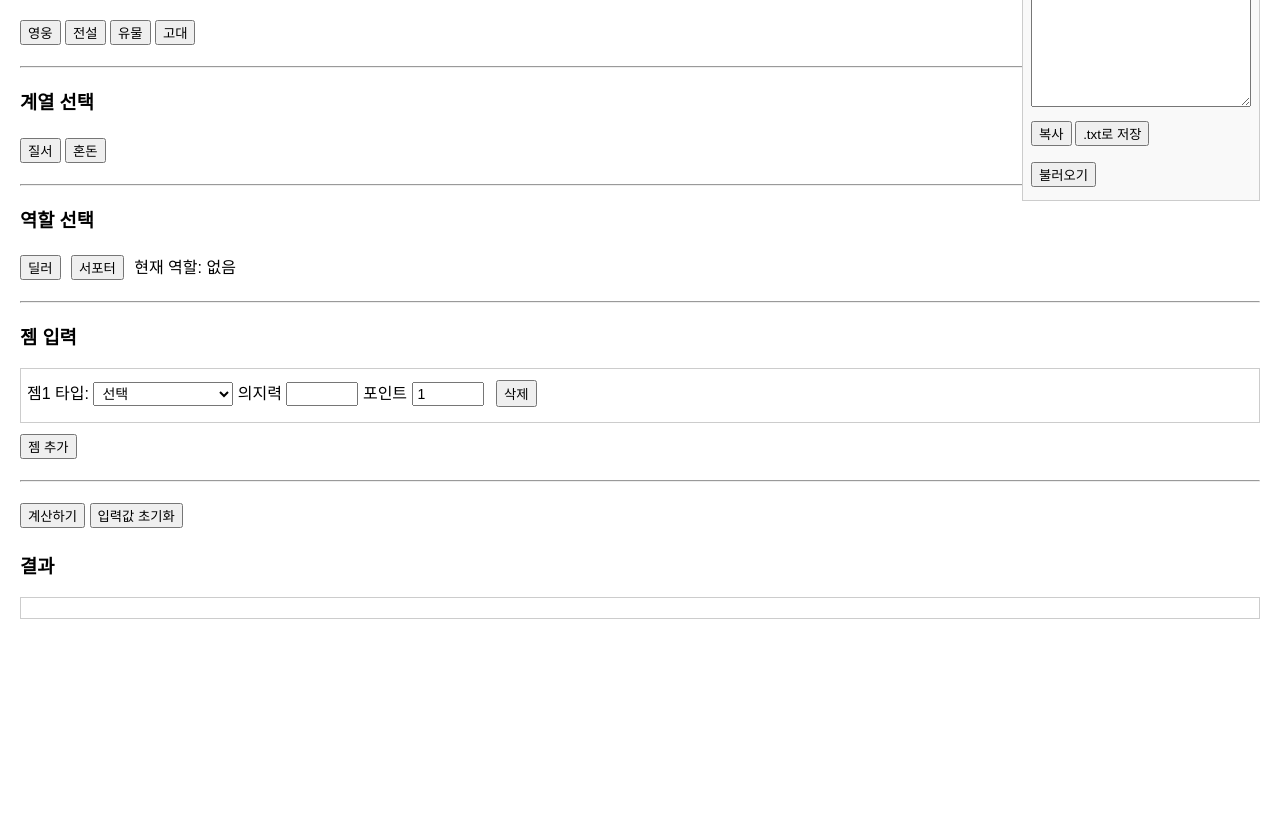
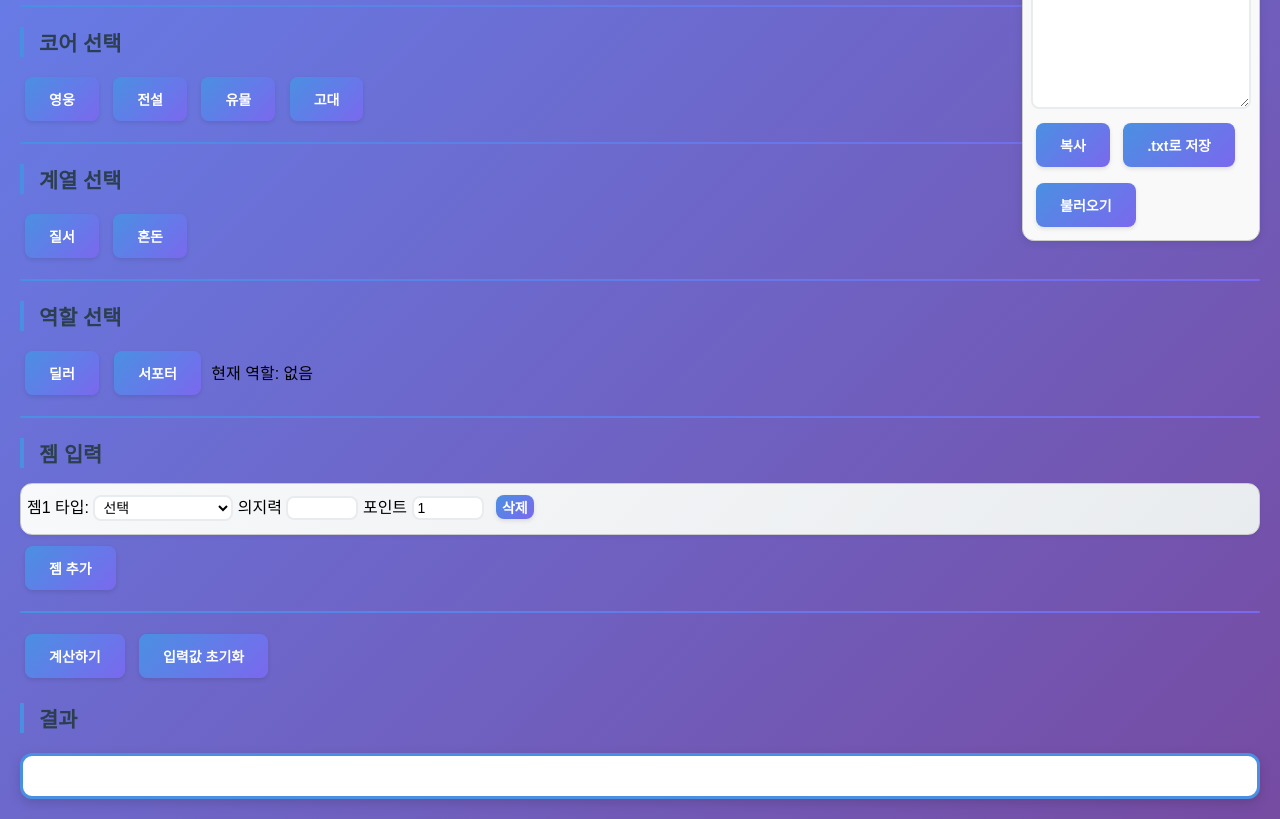
Before and after one commit to PORTKRE/lostark-arcgrid, a plain HTML site: page index.html in a window 1280 px wide. Shown: the part 126-945 px from the top of the page. Before the commit the page ends 800 px from the top, so only its background shows below. Drawn offline with Linux system fonts and the light colour scheme.

Commit message:
Update style.css
스타일추가

```diff
--- a/css/style.css
+++ b/css/style.css
@@ -1,24 +1,201 @@
-/* 기본 샘플 페이지용 최소 스타일 */
-input[type="text"] { outline: none; }
-
-/* 추가: 계산기용 기본 스타일 */
-body {
-  font-family: sans-serif;
-  margin: 20px;
+/* 기본 색상 테마 */
+:root {
+  --primary-color: #4a90e2;
+  --secondary-color: #7b68ee;
+  --accent-color: #ff6b6b;
+  --success-color: #51cf66;
+  --warning-color: #ffd43b;
+  --background-color: #f8f9fa;
+  --card-background: #ffffff;
+  --text-color: #2c3e50;
+  --border-color: #e9ecef;
+  --shadow: 0 2px 8px rgba(0,0,0,0.1);
 }
 
-textarea {
-  width: 100%;
-  height: 150px;
+body {
+  font-family: 'Segoe UI', Tahoma, Geneva, Verdana, sans-serif;
+  background: linear-gradient(135deg, #667eea 0%, #764ba2 100%);
+  min-height: 100vh;
+  margin: 0;
+  padding: 20px;
 }
 
-.result {
-  white-space: pre-line;
-  border: 1px solid #ccc;
-  padding: 10px;
-  margin-top: 10px;
+/* 메인 컨테이너 */
+.main-container {
+  max-width: 1200px;
+  margin: 0 auto;
+  background: var(--card-background);
+  border-radius: 16px;
+  box-shadow: var(--shadow);
+  padding: 30px;
 }
 
+/* 제목 스타일 */
+h2 {
+  color: var(--primary-color);
+  text-align: center;
+  margin-bottom: 20px;
+  font-size: 2.5em;
+  font-weight: 700;
+  text-shadow: 0 2px 4px rgba(0,0,0,0.1);
+}
+
+h3 {
+  color: var(--text-color);
+  margin: 20px 0 15px 0;
+  font-size: 1.3em;
+  font-weight: 600;
+  border-left: 4px solid var(--primary-color);
+  padding-left: 15px;
+}
+
+/* 버튼 스타일 */
 button {
-  margin: 5px 0;
+  background: linear-gradient(135deg, var(--primary-color), var(--secondary-color));
+  color: white;
+  border: none;
+  padding: 12px 24px;
+  border-radius: 8px;
+  font-size: 14px;
+  font-weight: 600;
+  cursor: pointer;
+  transition: all 0.3s ease;
+  box-shadow: 0 2px 4px rgba(0,0,0,0.1);
+  margin: 5px;
 }
+
+button:hover {
+  transform: translateY(-2px);
+  box-shadow: 0 4px 8px rgba(0,0,0,0.2);
+}
+
+button:active {
+  transform: translateY(0);
+}
+
+/* 입력 필드 스타일 */
+input, select, textarea {
+  border: 2px solid var(--border-color);
+  border-radius: 8px;
+  padding: 10px 12px;
+  font-size: 14px;
+  transition: all 0.3s ease;
+  background: white;
+}
+
+input:focus, select:focus, textarea:focus {
+  border-color: var(--primary-color);
+  box-shadow: 0 0 0 3px rgba(74, 144, 226, 0.1);
+  outline: none;
+}
+
+/* 젬 블록 스타일 */
+.gem-block {
+  background: linear-gradient(135deg, #f8f9fa, #e9ecef);
+  border: 1px solid var(--border-color);
+  border-radius: 12px;
+  padding: 20px;
+  margin: 15px 0;
+  box-shadow: 0 2px 4px rgba(0,0,0,0.05);
+  transition: all 0.3s ease;
+}
+
+.gem-block:hover {
+  box-shadow: 0 4px 8px rgba(0,0,0,0.1);
+  transform: translateY(-2px);
+}
+
+/* 결과 박스 스타일 */
+.result {
+  background: white;
+  color: black;
+  border: 3px solid var(--primary-color);
+  border-radius: 12px;
+  padding: 20px;
+  margin-top: 20px;
+  box-shadow: 0 4px 12px rgba(0,0,0,0.15);
+  font-family: 'Courier New', monospace;
+  font-weight: bold;
+  font-size: 16px;
+  line-height: 1.8;
+  white-space: pre-line;
+}
+
+/* 사이드 박스 스타일 */
+.side-box {
+  position: absolute;
+  top: 20px;
+  right: 20px;
+  width: 220px;
+  background: linear-gradient(135deg, #f8f9fa, #e9ecef);
+  border: 1px solid var(--border-color);
+  border-radius: 12px;
+  padding: 20px;
+  box-shadow: var(--shadow);
+  font-size: 13px;
+}
+
+.side-box textarea {
+  width: 100%;
+  box-sizing: border-box;
+}
+
+.role-buttons button {
+  margin-right: 6px;
+}
+
+hr {
+  margin: 16px 0;
+  border: none;
+  height: 2px;
+  background: linear-gradient(90deg, var(--primary-color), var(--secondary-color));
+  border-radius: 1px;
+}
+
+/* 길드 정보 스타일 */
+.guild-info {
+  display: flex;
+  align-items: center;
+  justify-content: center;
+  gap: 8px;
+  margin-bottom: 20px;
+  font-size: 14px;
+  color: white;
+  background: linear-gradient(135deg, #ffd43b, #ff6b6b);
+  padding: 10px 20px;
+  border-radius: 25px;
+  font-weight: 600;
+  box-shadow: 0 2px 4px rgba(0,0,0,0.1);
+}
+
+/* 체크박스 스타일 */
+input[type="checkbox"] {
+  width: 18px;
+  height: 18px;
+  accent-color: var(--primary-color);
+}
+
+/* 모바일 대응 */
+@media (max-width: 768px) {
+  body {
+    padding: 10px;
+  }
+
+  .main-container {
+    padding: 20px;
+  }
+
+  h2 {
+    font-size: 2em;
+  }
+
+  .guild-info {
+    font-size: 12px;
+    padding: 8px 16px;
+  }
+
+  button {
+    padding: 10px 20px;
+    font-size: 13px;
+  }
+}
```
